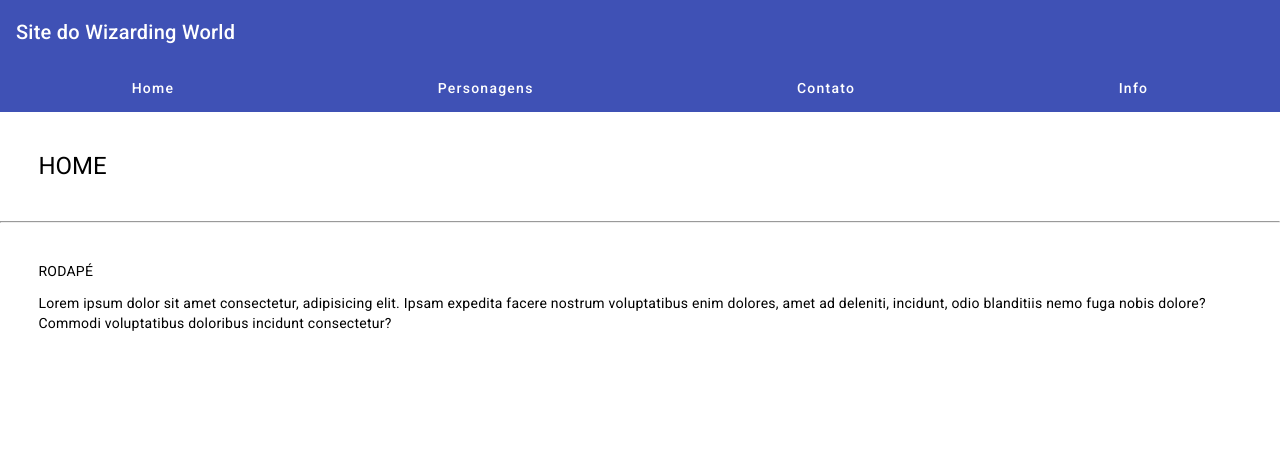
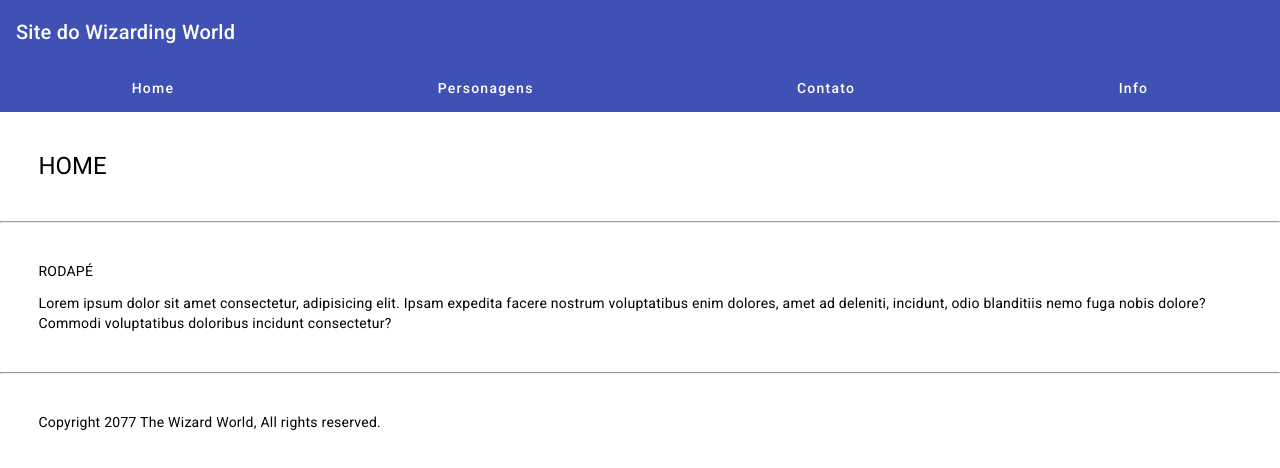
Before and after one commit to Lion9m/coperativoHP, an Angular app: page /home in a window 1280 px wide. Shown: the top 468 px of the page. Built offline with nearby package versions, Linux system fonts and the light colour scheme.

Commit message:
Update
17.04.2023 - 16:53

Melhora na estilização dos personagens

```diff
--- a/src/app/app.module.ts
+++ b/src/app/app.module.ts
@@ -11,6 +11,7 @@ import { MatTabsModule } from '@angular/material/tabs';
 import { MatCardModule } from '@angular/material/card';
 import { MatIconModule } from '@angular/material/icon';
 import { MatMenuModule } from '@angular/material/menu';
+import { MatDividerModule } from '@angular/material/divider';
 
 
 
@@ -47,7 +48,8 @@ import { RodapeComponent } from './componentes/rodape/rodape.component';
     MatMenuModule,
     MatTabsModule,
     MatTabsModule,
-    MatToolbarModule
+    MatToolbarModule,
+    MatDividerModule
   ],
   providers: [],
   bootstrap: [AppComponent]
--- a/src/app/componentes/cabecalho/cabecalho.component.html
+++ b/src/app/componentes/cabecalho/cabecalho.component.html
@@ -1,9 +1,9 @@
-<mat-toolbar  color="primary">
+<mat-toolbar  color="primary" >
   <mat-toolbar-row>
     <span>Site do Wizarding World</span>
   </mat-toolbar-row>
 </mat-toolbar>
-<nav mat-tab-nav-bar  backgroundColor="primary" [tabPanel]="tabPanel">
+<nav mat-tab-nav-bar  backgroundColor="primary" [tabPanel]="tabPanel" >
   <a mat-tab-link routerLink="">Home</a>
   <a mat-tab-link routerLink="personagens">Personagens</a>
   <a mat-tab-link routerLink="contato">Contato</a>
--- a/src/app/componentes/personagens/personagens.component.css
+++ b/src/app/componentes/personagens/personagens.component.css
@@ -23,9 +23,20 @@
   flex-wrap: wrap;
   justify-content: center;
   gap: 20px; /* Define o espaçamento entre as imagens */
+  margin: 3%;
 }
 
 .botao{
   flex: 1 1 auto;
   width: 100%;
 }
+
+.margem{
+  margin-left: 10%;
+  margin-right: 10%;
+}
+
+.titulos{
+  margin-top: 3%;
+  text-align: center;
+}
--- a/src/app/componentes/personagens/personagens.component.html
+++ b/src/app/componentes/personagens/personagens.component.html
@@ -1,5 +1,6 @@
+
+  <h1 class="titulos">Gryffindor</h1>
   <div class="image-container">
-  <h1>Gryffindor</h1>
     <div  *ngFor="let item of listaG$.slice(0,4);">
       <mat-card class="example-card">
         <img class="img" [src]="item.image">
@@ -11,7 +12,11 @@
         </mat-card-header>
       </mat-card>
     </div>
-  <h1>Slytherin</h1>
+  </div>
+<hr class="margem">
+
+  <h1 class="titulos">Slytherin</h1>
+  <div class="image-container">
   <div  *ngFor="let item of listaS$.slice(0,4);">
     <mat-card class="example-card">
       <img class="img" [src]="item.image">
@@ -23,7 +28,11 @@
       </mat-card-header>
     </mat-card>
   </div>
-  <h1>Ravenclaw</h1>
+  </div>
+<hr class="margem">
+
+  <h1 class="titulos">Ravenclaw</h1>
+  <div class="image-container">
     <div  *ngFor="let item of listaR$.slice(0,4);">
     <mat-card class="example-card">
       <img class="img" [src]="item.image">
@@ -35,7 +44,11 @@
       </mat-card-header>
     </mat-card>
   </div>
-  <h1>Hufflepuff</h1>
+  </div>
+<hr class="margem">
+
+  <h1 class="titulos">Hufflepuff</h1>
+  <div class="image-container">
   <div  *ngFor="let item of listaH$.slice(0,4);">
     <mat-card class="example-card">
       <img class="img" [src]="item.image">
--- a/src/app/componentes/rodape/rodape.component.html
+++ b/src/app/componentes/rodape/rodape.component.html
@@ -7,3 +7,7 @@
     Lorem ipsum dolor sit amet consectetur, adipisicing elit. Ipsam expedita facere nostrum voluptatibus enim dolores, amet ad deleniti, incidunt, odio blanditiis nemo fuga nobis dolore? Commodi voluptatibus doloribus incidunt consectetur?
 </p>
 </div>
+<hr>
+<div class="margem">
+    <p>Copyright 2077 The Wizard World, All rights reserved.</p>
+</div>
```
Lines whose indentation alone changed are shown as unchanged.
